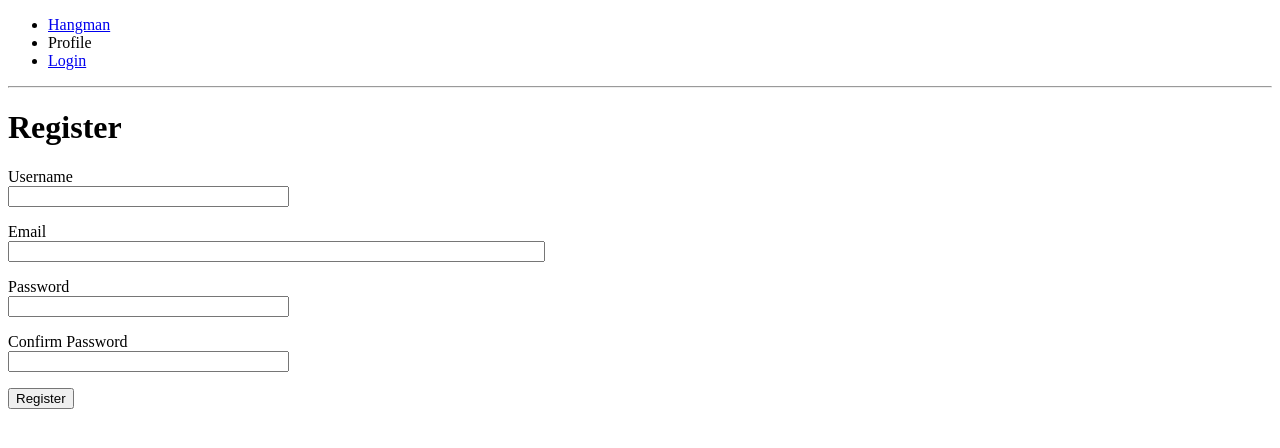
After one commit to jin-karen/flask-hangman, a Flask app: page /register in a window 1280 px wide. The commit adds this page. Shown: the top 448 px of the page. Run offline with Flask 3, Linux system fonts and the light colour scheme.

Commit message:
add register capabilitity

```diff
--- a/app/forms.py
+++ b/app/forms.py
@@ -1,6 +1,7 @@
 from flask_wtf import FlaskForm
 from wtforms import StringField, PasswordField, BooleanField, SubmitField
-from wtforms.validators import DataRequired
+from wtforms.validators import DataRequired, ValidationError, Email, EqualTo
+from app.models import User
 
 #Login form
 #Asks for username, password, "remember me" check box, and a submit button
@@ -9,3 +10,22 @@ class LoginForm(FlaskForm):
     password = PasswordField('Password', validators=[DataRequired()])
     remember_me = BooleanField('Remember Me')
     submit = SubmitField('Sign In')
+
+#User Registration Form
+class RegistrationForm(FlaskForm):
+    username = StringField('Username', validators=[DataRequired()])
+    email = StringField('Email', validators=[DataRequired(), Email()])
+    password = PasswordField('Password', validators=[DataRequired()])
+    password2 = PasswordField(
+        'Confirm Password', validators=[DataRequired(),EqualTo('password')])
+    submit = SubmitField('Register')
+
+    def validate_username(self, username):
+        user = User.query.filter_by(username=username.data).first()
+        if user is not None:
+            raise ValidationError('Username taken. Please use a different username.')
+
+    def validate_email(self, email):
+        user=User.query.filter_by(email=email.data).first()
+        if user is not None:
+            raise ValidationError('Email in use. Please use a different email address.')
--- a/app/routes.py
+++ b/app/routes.py
@@ -7,6 +7,8 @@ from flask_login import logout_user
 from flask_login import login_required
 from flask import request
 from werkzeug.urls import url_parse
+from app import db
+from app.forms import RegistrationForm
 
 @app.route('/')
 @app.route('/index')
@@ -35,6 +37,21 @@ def logout():
     logout_user()
     return redirect(url_for('index'))
 
+@app.route('/register', methods=['GET',"POST"])
+def register():
+    if current_user.is_authenticated:
+        return redirect(url_for('index'))
+    form = RegistrationForm()
+    if form.validate_on_submit():
+        user = User(username=form.username.data, email=form.email.data)
+        user.set_password(form.password.data)
+        db.session.add(user)
+        db.session.commit()
+        flash('Congratulations, you are now a registered user! Login now!')
+        return redirect(url_for('login'))
+    return render_template('register.html', title='Register', form=form)
+
+
 @app.route('/game')
 def game():
     #incomplete
--- a/app/templates/login.html
+++ b/app/templates/login.html
@@ -1,7 +1,7 @@
 {% extends "base.html" %}
 
 {% block content %}
-<h1>Sign In</h1>
+    <h1>Sign In</h1>
     <form action="" method="post" novalidate>
         {{ form.hidden_tag() }}
         <p>
@@ -21,4 +21,5 @@
         <p>{{ form.remember_me() }} {{ form.remember_me.label }}</p>
         <p>{{ form.submit() }}</p>
     </form>
+    <p>New User? <a href="{{ url_for('register') }}">Create an Account</a></p>
 {% endblock %}
--- /dev/null
+++ b/app/templates/register.html
@@ -0,0 +1,37 @@
+{% extends "base.html" %}
+
+{% block content %}
+    <h1>Register</h1>
+    <form action="" method="post">
+        {{ form.hidden_tag() }}
+        <p>
+            {{ form.username.label }}<br>
+            {{ form.username(size=32) }}<br>
+            {% for error in form.username.errors %}
+            <span style="color: red;">[{{ error }}]</span>
+            {% endfor %}
+        </p>
+        <p>
+            {{ form.email.label }}<br>
+            {{ form.email(size=64) }}<br>
+            {% for error in form.email.errors %}
+            <span style="color: red;">[{{ error }}]</span>
+            {% endfor %}
+        </p>
+        <p>
+            {{ form.password.label }}<br>
+            {{ form.password(size=32) }}<br>
+            {% for error in form.password.errors %}
+            <span style="color: red;">[{{ error }}]</span>
+            {% endfor %}
+        </p>
+        <p>
+            {{ form.password2.label }}<br>
+            {{ form.password2(size=32) }}<br>
+            {% for error in form.password2.errors %}
+            <span style="color: red;">[{{ error }}]</span>
+            {% endfor %}
+        </p>
+        <p>{{ form.submit() }}</p>
+    </form>
+{% endblock %}
```
